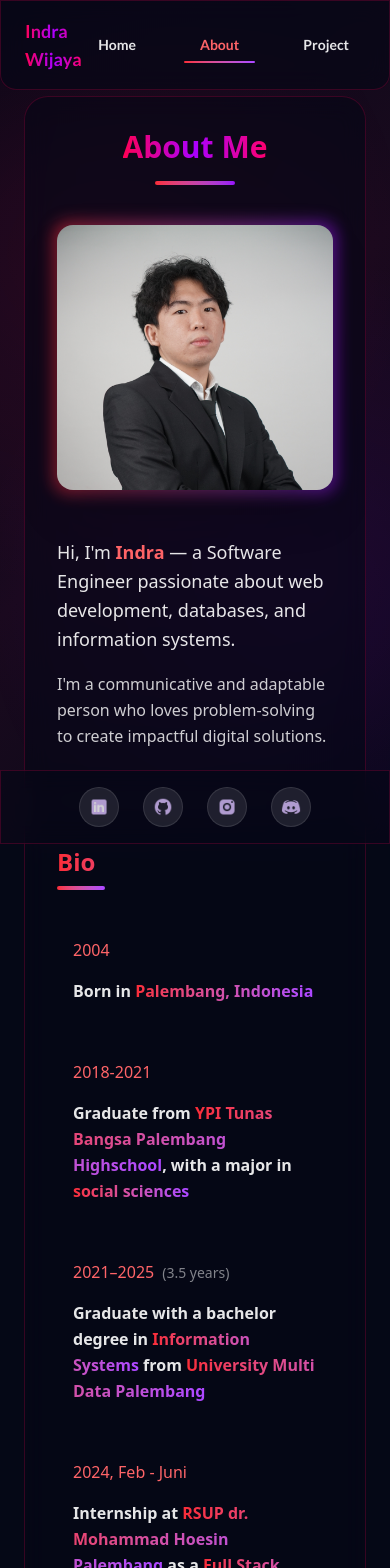
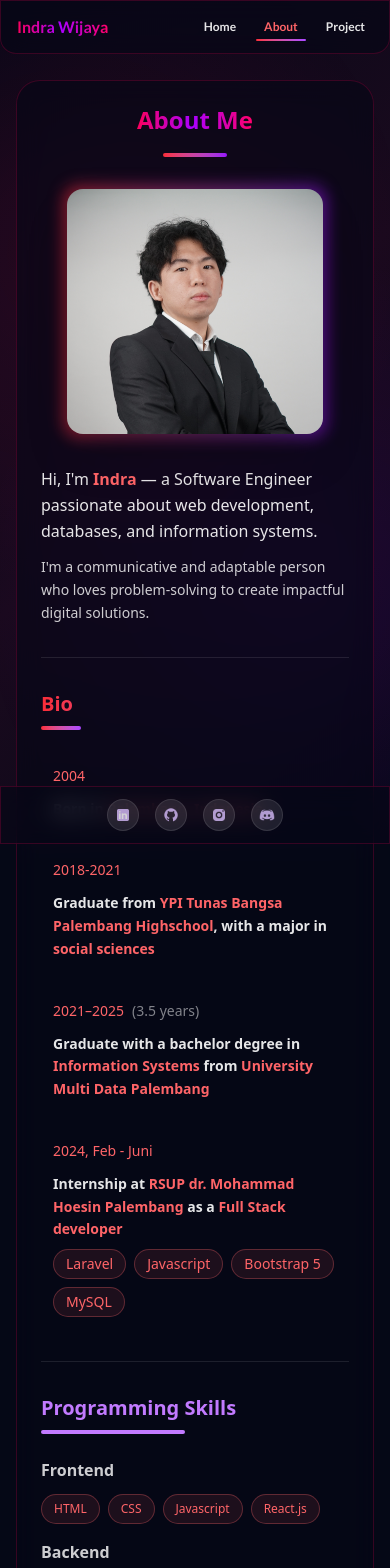
Before and after one commit to indraw26/portofolio, a React (Vite) app: page /about in a window 390 px wide. Shown: the top 1568 px of the page. Built offline with nearby package versions, Linux system fonts and the light colour scheme.

Commit message:
refactor the footer style

```diff
--- a/src/common/Footer/Footer.jsx
+++ b/src/common/Footer/Footer.jsx
@@ -29,20 +29,26 @@ const Footer = () => {
 
   return (
     <footer className="fixed bottom-0 left-0 right-0 z-40 glass-effect-dark border-t border-red-500/20">
-      <div className="container mx-auto px-6 py-4">
-        <div className="flex items-center justify-center gap-6">
+      <div className="container mx-auto px-4 sm:px-6 py-3 sm:py-4">
+        <div className="flex items-center justify-center gap-4 sm:gap-6 overflow-visible">
           {mediaSocial.map((item, index) => (
             <a
               key={index}
               href={item.link}
               target="_blank"
               rel="noopener noreferrer"
-              className="group transition-all duration-300 hover:scale-110 cursor-pointer"
+              className="group relative transition-all duration-300 cursor-pointer flex items-center overflow-visible"
               title={item.title}
             >
-              <div className="w-10 h-10 rounded-full bg-white/10 flex items-center justify-center group-hover:bg-red-500/20 transition-all duration-300 border border-white/10 group-hover:border-red-500/40">
-                <img src={item.image} alt={item.title} className="w-5 h-5 opacity-80 group-hover:opacity-100 transition-opacity duration-300" />
+              <div className="footer-icon-wrapper flex items-center">
+                <div className="w-8 h-8 sm:w-10 sm:h-10 rounded-full bg-white/10 flex items-center justify-center group-hover:bg-red-500/20 transition-all duration-300 border border-white/10 group-hover:border-red-500/40 group-hover:scale-110">
+                  <img src={item.image} alt={item.title} className="w-4 h-4 sm:w-5 sm:h-5 opacity-80 group-hover:opacity-100 transition-opacity duration-300" />
+                </div>
               </div>
+              {/* Sliding text label */}
+              <span className="footer-icon-label absolute bottom-full mb-3 left-1/2 -translate-x-1/2 whitespace-nowrap text-sm font-semibold bg-gradient-to-r from-red-500 to-purple-500 text-white px-4 py-2 rounded-lg shadow-xl z-50 pointer-events-none">
+                {item.title}
+              </span>
             </a>
           ))}
         </div>
--- a/src/common/Navbar/Navbar.jsx
+++ b/src/common/Navbar/Navbar.jsx
@@ -14,18 +14,18 @@ const Navbar = () => {
 
   return (
     <nav className="font-lato-regular text-white fixed top-0 left-0 right-0 z-50 animate-[slideDown_0.5s_ease-out]">
-      <div className="glass-effect-dark mx-auto max-w-7xl px-6 py-4 rounded-b-2xl">
+      <div className="glass-effect-dark mx-auto max-w-7xl px-4 sm:px-6 py-3 sm:py-4 rounded-b-2xl">
         <div className="flex justify-between items-center">
           {/* Logo/Name with Animated Gradient */}
           <span
-            className="text-lg md:text-xl font-semibold cursor-pointer transition-all duration-300 hover:scale-105 animated-gradient"
+            className="text-base sm:text-lg md:text-xl font-semibold cursor-pointer transition-all duration-300 hover:scale-105 animated-gradient"
             onClick={() => handleNavigate("Home")}
           >
             Indra Wijaya
           </span>
 
           {/* Navigation Links */}
-          <div className="flex gap-8 text-sm md:text-base">
+          <div className="flex gap-3 sm:gap-6 md:gap-8 text-xs sm:text-sm md:text-base">
             {listNavBar.map((item, index) => {
               const path = item === "Home" ? "/" : `/${item.toLowerCase()}`;
               const active = isActive(path);
@@ -35,7 +35,7 @@ const Navbar = () => {
                   key={index}
                   onClick={() => handleNavigate(item)}
                   className={`
-                    relative px-4 py-2 rounded-lg cursor-pointer
+                    relative px-2 sm:px-3 md:px-4 py-1.5 sm:py-2 rounded-lg cursor-pointer
                     transition-all duration-300 ease-in-out
                     hover:bg-red-400/10
                     ${active ? 'text-red-400' : 'text-white/90'}
--- a/src/components/About/AboutMe.jsx
+++ b/src/components/About/AboutMe.jsx
@@ -3,14 +3,14 @@ import profile from "@assets/images/about.jpg";
 const AboutMe = () => {
   return (
     <div className="text-white animate-[slideUp_0.6s_ease-out]">
-      <h2 className="text-3xl md:text-4xl font-bold mb-4 text-center animate-[float_3s_ease-in-out_infinite]">
+      <h2 className="text-2xl sm:text-3xl md:text-4xl font-bold mb-4 text-center animate-[float_3s_ease-in-out_infinite]">
         <span className="animated-gradient">
           About Me
         </span>
       </h2>
-      <div className="w-20 h-1 bg-gradient-to-r from-red-500 to-purple-600 mx-auto mb-10 rounded-full"></div>
+      <div className="w-16 sm:w-20 h-1 bg-gradient-to-r from-red-500 to-purple-600 mx-auto mb-8 sm:mb-10 rounded-full"></div>
 
-      <div className="grid grid-cols-1 md:grid-cols-2 gap-12 items-center">
+      <div className="grid grid-cols-1 md:grid-cols-2 gap-8 sm:gap-10 md:gap-12 items-center">
         {/* Profile Image */}
         <div className="flex justify-center animate-[scaleIn_0.6s_ease-out_0.2s_backwards]">
           <div className="relative group">
@@ -18,18 +18,18 @@ const AboutMe = () => {
             <img
               src={profile}
               alt="Profile"
-              className="relative w-72 md:w-80 lg:w-96 rounded-2xl shadow-2xl transition-transform duration-300 group-hover:scale-[1.02]"
+              className="relative w-64 sm:w-72 md:w-80 lg:w-96 rounded-2xl shadow-2xl transition-transform duration-300 group-hover:scale-[1.02]"
             />
           </div>
         </div>
 
         {/* Bio Text */}
-        <div className="text-left space-y-4 animate-[slideUp_0.6s_ease-out_0.3s_backwards]">
-          <p className="text-lg md:text-xl leading-relaxed text-white/90">
+        <div className="text-left space-y-3 sm:space-y-4 animate-[slideUp_0.6s_ease-out_0.3s_backwards]">
+          <p className="text-base sm:text-lg md:text-xl leading-relaxed text-white/90">
             Hi, I'm <span className="font-semibold text-red-400">Indra</span> — a Software Engineer passionate about web
             development, databases, and information systems.
           </p>
-          <p className="text-base md:text-lg leading-relaxed text-white/80">
+          <p className="text-sm sm:text-base md:text-lg leading-relaxed text-white/80">
             I'm a communicative and adaptable person who loves problem-solving to create impactful digital solutions.
           </p>
         </div>
--- a/src/components/About/Bio.jsx
+++ b/src/components/About/Bio.jsx
@@ -5,26 +5,26 @@ const Bio = () => {
     {
       year: "2004",
       description: (
-        <>Born in <span className="bg-gradient-to-r from-red-500 to-purple-500 bg-clip-text text-transparent font-bold">Palembang, Indonesia</span></>
+        <>Born in <span className="text-red-400 font-bold">Palembang, Indonesia</span></>
       )
     },
     {
       year: "2018-2021",
       description: (
-        <>Graduate from <span className="bg-gradient-to-r from-red-500 to-purple-500 bg-clip-text text-transparent font-bold">YPI Tunas Bangsa Palembang Highschool</span>, with a major in <span className="bg-gradient-to-r from-red-500 to-purple-500 bg-clip-text text-transparent font-bold">social sciences</span></>
+        <>Graduate from <span className="text-red-400 font-bold">YPI Tunas Bangsa Palembang Highschool</span>, with a major in <span className="text-red-400 font-bold">social sciences</span></>
       )
     },
     {
       year: "2021–2025",
       duration: "(3.5 years)",
       description: (
-        <>Graduate with a bachelor degree in <span className="bg-gradient-to-r from-red-500 to-purple-500 bg-clip-text text-transparent font-bold">Information Systems</span> from <span className="bg-gradient-to-r from-red-500 to-purple-500 bg-clip-text text-transparent font-bold">University Multi Data Palembang</span></>
+        <>Graduate with a bachelor degree in <span className="text-red-400 font-bold">Information Systems</span> from <span className="text-red-400 font-bold">University Multi Data Palembang</span></>
       )
     },
     {
       year: "2024, Feb - Juni",
       description: (
-        <>Internship at <span className="bg-gradient-to-r from-red-500 to-purple-500 bg-clip-text text-transparent font-bold">RSUP dr. Mohammad Hoesin Palembang</span> as a <span className="bg-gradient-to-r from-red-500 to-purple-500 bg-clip-text text-transparent font-bold">Full Stack developer</span></>
+        <>Internship at <span className="text-red-400 font-bold">RSUP dr. Mohammad Hoesin Palembang</span> as a <span className="text-red-400 font-bold">Full Stack developer</span></>
       ),
       skills: skillInternRsup
     }
@@ -32,27 +32,27 @@ const Bio = () => {
 
   return (
     <div className="text-white animate-[slideUp_0.6s_ease-out_0.2s_backwards]">
-      <div className="mb-8">
-        <h3 className="text-2xl md:text-3xl font-bold bg-gradient-to-r from-red-500 via-purple-500 to-red-500 bg-clip-text text-transparent animate-[gradient_3s_ease_infinite] bg-[length:200%_auto]">
+      <div className="mb-6 sm:mb-8">
+        <h3 className="text-xl sm:text-2xl md:text-3xl font-bold bg-gradient-to-r from-red-500 via-purple-500 to-red-500 bg-clip-text text-transparent animate-[gradient_3s_ease_infinite] bg-[length:200%_auto]">
           Bio
         </h3>
-        <div className="w-12 h-1 bg-gradient-to-r from-red-500 to-purple-500 mt-2 rounded-full"></div>
+        <div className="w-10 sm:w-12 h-1 bg-gradient-to-r from-red-500 to-purple-500 mt-2 rounded-full"></div>
       </div>
 
-      <div className="space-y-6">
+      <div className="space-y-4 sm:space-y-6">
         {timeline.map((item, index) => (
           <div
             key={index}
-            className="grid grid-cols-1 md:grid-cols-[200px_1fr] gap-4 group hover:bg-white/5 p-4 rounded-lg transition-all duration-300"
+            className="grid grid-cols-1 sm:grid-cols-[180px_1fr] md:grid-cols-[200px_1fr] gap-3 sm:gap-4 group hover:bg-white/5 p-3 sm:p-4 rounded-lg transition-all duration-300"
           >
-            <div className="text-red-400 font-medium">
+            <div className="text-red-400 font-medium text-sm sm:text-base">
               {item.year}
               {item.duration && (
                 <span className="text-white/50 text-sm ml-2">{item.duration}</span>
               )}
             </div>
-            <div className="space-y-3">
-              <p className="text-white/90 leading-relaxed font-semibold">
+            <div className="space-y-2 sm:space-y-3">
+              <p className="text-white/90 leading-relaxed font-semibold text-sm sm:text-base">
                 {item.description}
               </p>
               {item.skills && (
--- a/src/components/About/ProgrammingSkill.jsx
+++ b/src/components/About/ProgrammingSkill.jsx
@@ -37,23 +37,23 @@ const Skill = () => {
 
   return (
     <div className="text-white animate-[slideUp_0.6s_ease-out_0.3s_backwards]">
-      <div className="mb-8">
-        <h3 className="text-2xl md:text-3xl font-bold text-purple-400">
+      <div className="mb-6 sm:mb-8">
+        <h3 className="text-xl sm:text-2xl md:text-3xl font-bold text-purple-400">
           Programming Skills
         </h3>
-        <div className="w-44 h-1 bg-purple-400 mt-2 rounded-full"></div>
+        <div className="w-36 sm:w-44 h-1 bg-purple-400 mt-2 rounded-full"></div>
       </div>
 
-      <div className="space-y-6">
+      <div className="space-y-4 sm:space-y-6">
         {skillCategories.map((category, index) => (
           <div key={index} className="space-y-3">
-            <h4 className="text-lg font-semibold text-white/80">{category.name}</h4>
+            <h4 className="text-base sm:text-lg font-semibold text-white/80">{category.name}</h4>
             <div className="flex flex-wrap gap-2">
               {category.skills.map((skill, idx) => (
                 <span
                   key={idx}
                   className={`
-                    px-4 py-2 rounded-full text-sm font-medium
+                    px-3 sm:px-4 py-1.5 sm:py-2 rounded-full text-xs sm:text-sm font-medium
                     border transition-all duration-300
                     hover:scale-105 cursor-default
                     ${colorClasses[category.color]}
--- a/src/index.css
+++ b/src/index.css
@@ -74,3 +74,24 @@ body::after {
   z-index: -1;
   pointer-events: none;
 }
+
+/* Footer Icon Label Slide Animation - Desktop Only */
+@media (min-width: 640px) {
+  .footer-icon-label {
+    transform: translateY(10px);
+    opacity: 0;
+    transition: all 0.4s ease-out;
+  }
+
+  .group:hover .footer-icon-label {
+    transform: translateY(0);
+    opacity: 1;
+  }
+}
+
+/* Mobile - No animation, just show on hover */
+@media (max-width: 639px) {
+  .footer-icon-label {
+    display: none;
+  }
+}
--- a/src/pages/about.jsx
+++ b/src/pages/about.jsx
@@ -4,9 +4,9 @@ import Skill from "../components/About/ProgrammingSkill";
 
 const About = () => {
   return (
-    <div className="container mx-auto flex items-center justify-center px-6 my-24">
+    <div className="container mx-auto flex items-center justify-center px-4 sm:px-6 my-20">
       <div className="max-w-7xl mx-auto glass-effect-dark rounded-3xl overflow-hidden animate-[fadeIn_0.8s_ease-out]">
-        <div className="p-8 md:p-12 space-y-12">
+        <div className="p-6 sm:p-8 md:p-12 space-y-8 sm:space-y-10 md:space-y-12">
           <AboutMe />
           <div className="border-t border-white/10"></div>
           <Bio />
--- a/src/pages/home.jsx
+++ b/src/pages/home.jsx
@@ -4,11 +4,11 @@ const Home = () => {
   const navigate = useNavigate();
 
   return (
-    <div className="container mx-auto flex items-center justify-center px-6 min-h-screen">
+    <div className="container mx-auto flex items-center justify-center px-4 sm:px-6 min-h-screen">
       <div className="flex flex-col text-center text-white max-w-7xl w-full animate-[fadeIn_0.8s_ease-out]">
 
         <div className="mb-12 space-y-6 animate-[slideUp_0.6s_ease-out]">
-          <h1 className="text-5xl md:text-6xl lg:text-7xl font-montserrat-bold leading-tight">
+          <h1 className="text-3xl sm:text-4xl md:text-5xl lg:text-6xl xl:text-7xl font-montserrat-bold leading-tight">
             Hi, I'm{" "}
             <span
               className="inline-block animated-gradient animate-[float_3s_ease-in-out_infinite]"
@@ -19,7 +19,7 @@ const Home = () => {
               Indra Wijaya
             </span>
           </h1>
-          <p className="text-3xl md:text-4xl lg:text-5xl font-montserrat-bold text-white/90">
+          <p className="text-xl sm:text-2xl md:text-3xl lg:text-4xl xl:text-5xl font-montserrat-bold text-white/90">
             <span
               className="bg-gradient-to-r from-purple-500 to-red-500 bg-clip-text text-transparent inline-block"
               style={{
@@ -33,18 +33,18 @@ const Home = () => {
         </div>
 
         <div className="space-y-6 mb-12 max-w-3xl mx-auto animate-[slideUp_0.6s_ease-out_0.2s_backwards]">
-          <p className="text-lg md:text-xl leading-relaxed font-lato-regular text-white/80">
+          <p className="text-base sm:text-lg md:text-xl leading-relaxed font-lato-regular text-white/80">
             I'm a developer who enjoys learning new technology. I focus on writing clean code,
             and I continuously grow through every project, challenge, and line I write.
           </p>
-          <p className="text-base md:text-lg leading-relaxed font-lato-regular text-white/70">
+          <p className="text-sm sm:text-base md:text-lg leading-relaxed font-lato-regular text-white/70">
             Welcome to my portfolio. Feel free to explore my work and learn more about me.
           </p>
         </div>
 
         <div className="flex flex-col sm:flex-row gap-4 justify-center items-center animate-[slideUp_0.6s_ease-out_0.4s_backwards]">
           <button
-            className="group px-8 py-4 rounded-xl font-lato-regular text-base transition-all duration-300 hover:scale-105 glass-effect border border-red-500/30 hover:border-red-500/50 min-w-[200px] cursor-pointer"
+            className="group px-6 sm:px-8 py-3 sm:py-4 rounded-xl font-lato-regular text-sm sm:text-base transition-all duration-300 hover:scale-105 glass-effect border border-red-500/30 hover:border-red-500/50 min-w-[160px] sm:min-w-[200px] cursor-pointer"
             onClick={() => navigate('/about')}
           >
             <span className="text-red-400 group-hover:text-red-300 flex items-center justify-center gap-2">
@@ -56,7 +56,7 @@ const Home = () => {
           </button>
 
           <button
-            className="group px-8 py-4 rounded-xl font-lato-regular text-base transition-all duration-300 hover:scale-105 glass-effect border border-purple-500/30 hover:border-purple-500/50 min-w-[200px] cursor-pointer"
+            className="group px-6 sm:px-8 py-3 sm:py-4 rounded-xl font-lato-regular text-sm sm:text-base transition-all duration-300 hover:scale-105 glass-effect border border-purple-500/30 hover:border-purple-500/50 min-w-[160px] sm:min-w-[200px] cursor-pointer"
             onClick={() => navigate('/project')}
           >
             <span className="text-purple-400 group-hover:text-purple-300 flex items-center justify-center gap-2">
--- a/src/pages/project.jsx
+++ b/src/pages/project.jsx
@@ -1,9 +1,9 @@
 const Project = () => {
   return (
-    <div className="container mx-auto my-24 px-6">
-      <div className="max-w-7xl mx-auto glass-effect-dark rounded-3xl p-8 md:p-12 animate-[fadeIn_0.8s_ease-out]">
+    <div className="container mx-auto my-20 px-4 sm:px-6">
+      <div className="max-w-7xl mx-auto glass-effect-dark rounded-3xl p-6 sm:p-8 md:p-12 animate-[fadeIn_0.8s_ease-out]">
         <div className="text-center text-white">
-          <h1 className="text-4xl md:text-5xl font-bold mb-4 animate-[float_3s_ease-in-out_infinite]">
+          <h1 className="text-xl md:text-3xl font-bold mb-4 animate-[float_3s_ease-in-out_infinite]">
             <span className="animated-gradient">
               Projects
             </span>
--- a/vite.config.js
+++ b/vite.config.js
@@ -13,5 +13,13 @@ export default defineConfig({
     alias: {
       "@assets": path.resolve("./src/assets")
     }
-  }
+  },
+  server: {
+    port: 3000,
+    strictPort: true,
+    host: '192.168.18.21',
+    hmr: {
+      port: 3001,
+    },
+  },
 })
```
